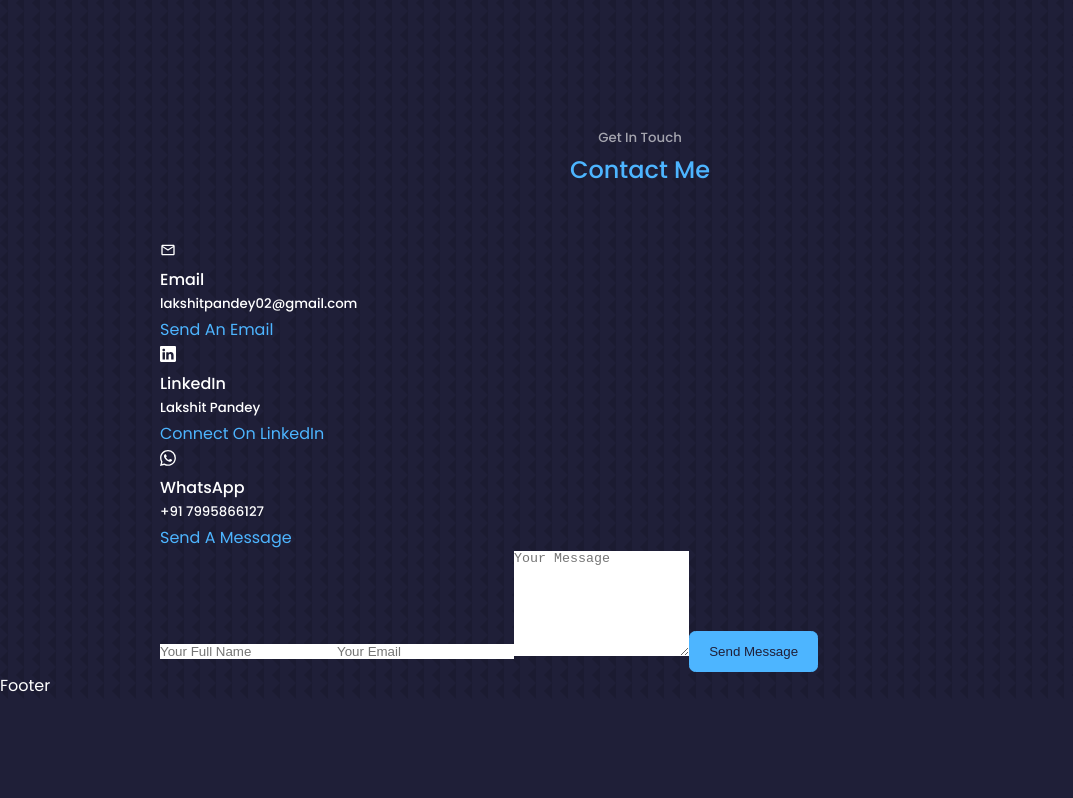
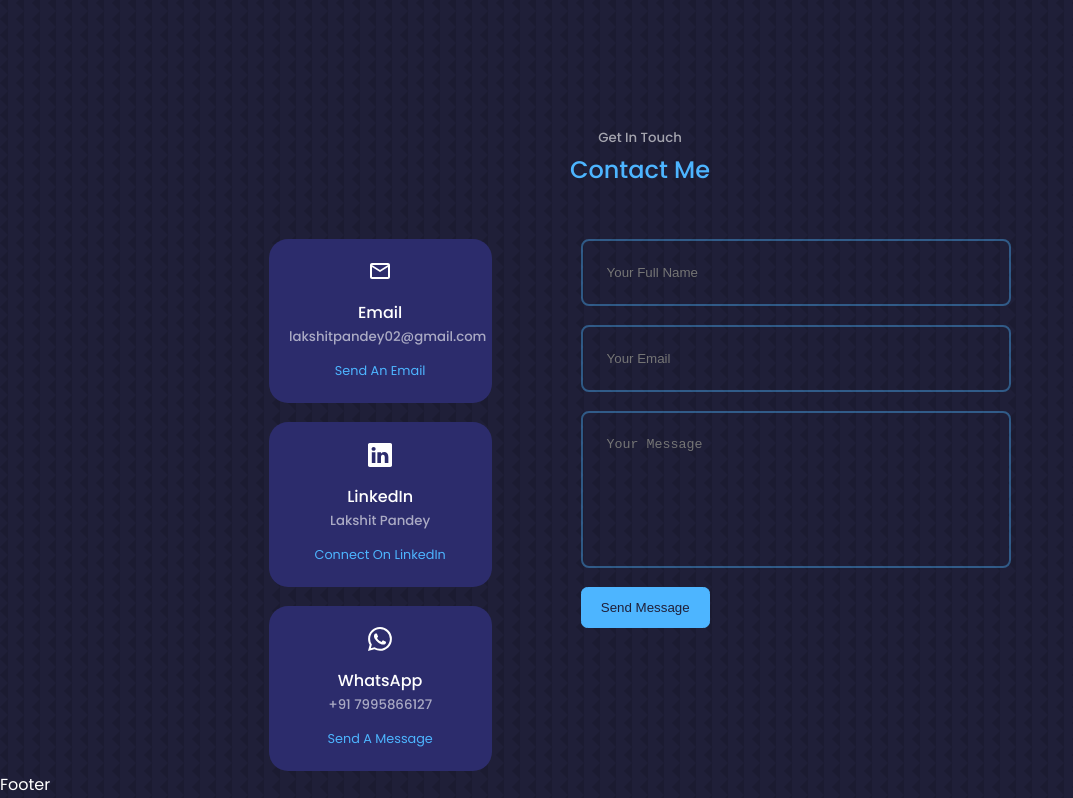
Before and after one commit to legit0108/Portfolio-Website, a React (Create React App) app: page / in a window 1280 px wide. Shown: the part 3493-4291 px from the top of the page, without its empty margins (0-1073 px from the left). Before the commit the page ends 4192 px from the top, so only its background shows below. Built offline with nearby package versions, Linux system fonts and the light colour scheme.

Commit message:
Finished contact css and started working on emailjs

```diff
--- a/package.json
+++ b/package.json
@@ -6,6 +6,7 @@
     "@testing-library/jest-dom": "^5.16.4",
     "@testing-library/react": "^13.3.0",
     "@testing-library/user-event": "^13.5.0",
+    "emailjs-com": "^3.2.0",
     "react": "^18.2.0",
     "react-dom": "^18.2.0",
     "react-icons": "^4.4.0",
--- a/src/components/contact/Contact.jsx
+++ b/src/components/contact/Contact.jsx
@@ -3,8 +3,23 @@ import './contact.css'
 import {MdOutlineEmail} from 'react-icons/md'
 import {BsLinkedin} from 'react-icons/bs'
 import {BsWhatsapp} from 'react-icons/bs'
+import {useRef} from 'react';
+import emailjs from 'emailjs-com';
 
 function Contact() {
+  const form = useRef();
+
+  const sendEmail = (event) => {
+    event.preventDefault();
+
+    emailjs.sendForm('YOUR_SERVICE_ID', 'YOUR_TEMPLATE_ID', form.current, 'YOUR_PUBLIC_KEY')
+      .then((result) => {
+          console.log(result.text);
+      }, (error) => {
+          console.log(error.text);
+      });
+  };
+
   return (
     <section id='contact'>
       <h5>Get In Touch</h5>
@@ -13,21 +28,21 @@ function Contact() {
       <div className="container contact__container">
         <div className="contact__options">
           <article className="contact__option">
-            <MdOutlineEmail/>
+            <MdOutlineEmail className="contact__option-icon"/>
             <h4>Email</h4>
             <h5>lakshitpandey02@gmail.com</h5>
             <a href="mailto:lakshitpandey02@gmail.com" target="_blank">Send An Email</a>
           </article>
 
           <article className="contact__option">
-            <BsLinkedin/>
+            <BsLinkedin className="contact__option-icon"/>
             <h4>LinkedIn</h4>
             <h5>Lakshit Pandey</h5>
             <a href="https://www.linkedin.com/in/lakshit-pandey-66a0591b3/" target="_blank">Connect On LinkedIn</a>
           </article>
 
           <article className="contact__option">
-            <BsWhatsapp/>
+            <BsWhatsapp className="contact__option-icon"/>
             <h4>WhatsApp</h4>
             <h5>+91 7995866127</h5>
             <a href="https://wa.me/917995866127" target="_blank">Send A Message</a>
@@ -36,7 +51,7 @@ function Contact() {
 
         {/* END OF CONTACT OPTIONS */}
 
-        <form action="">
+        <form ref={form} onSubmit = {sendEmail}>
           <input type="text" name="name" placeholder='Your Full Name' required></input>
           <input type="email" name="email" placeholder="Your Email" required></input>
           <textarea name="message" rows="7" placeholder="Your Message" required></textarea>
--- a/src/components/contact/contact.css
+++ b/src/components/contact/contact.css
@@ -1,3 +1,77 @@
 .container.contact__container {
+    width: 58%;
+    display: grid;
+    grid-template-columns: 30% 58%;
+    gap: 12%;
+}
 
+.contact__options {
+    display: flex;
+    flex-direction: column;
+    gap: 1.2rem;
 }
+
+.contact__option {
+    background: var(--color-bg-variant);
+    padding: 1.2rem;
+    border-radius: 1.2rem;
+    text-align: center;
+    border: 1px solid transparent;
+    transition: var(--transition);
+}
+
+.contact__option:hover {
+    background: transparent;
+    border-color: var(--color-primary-variant);
+}
+
+.contact__option-icon {
+    font-size: 1.5rem;
+    margin-bottom: 0.5rem;
+}
+
+.contact__option a {
+    margin-top: 0.7rem;
+    display: inline-block;
+    font-size: 0.8rem;
+}
+
+.contact__option h5 {
+    color : var(--color-light);
+}
+
+/* FORM */
+
+form {
+    display: flex;
+    flex-direction: column;
+    gap: 1.2rem;
+}
+
+input, textarea {
+    width: 100%;
+    padding: 1.5rem;
+    border-radius: 0.5rem;
+    background: transparent;
+    border: 2px solid var(--color-primary-variant);
+    /* cannot resize text area */
+    resize: none;
+    color: var(--color-white);
+}
+
+/* MEDIA QUERIES (MEDIUM DEVICES / TABLETS) */
+
+@media screen and (max-width: 1024px){
+   .container.contact__container {
+      grid-template-columns: 1fr;
+      gap: 2rem;
+   }
+}
+
+ /* MEDIA QUERIES (SMALL DEVICES) */
+
+@media screen and (max-width: 600px){
+   .container.contact__container {
+      width: var(--container-width-sm);
+   }
+}
```
Also changed, not shown: 1 other file (tests, documents, lock files or other folders).
